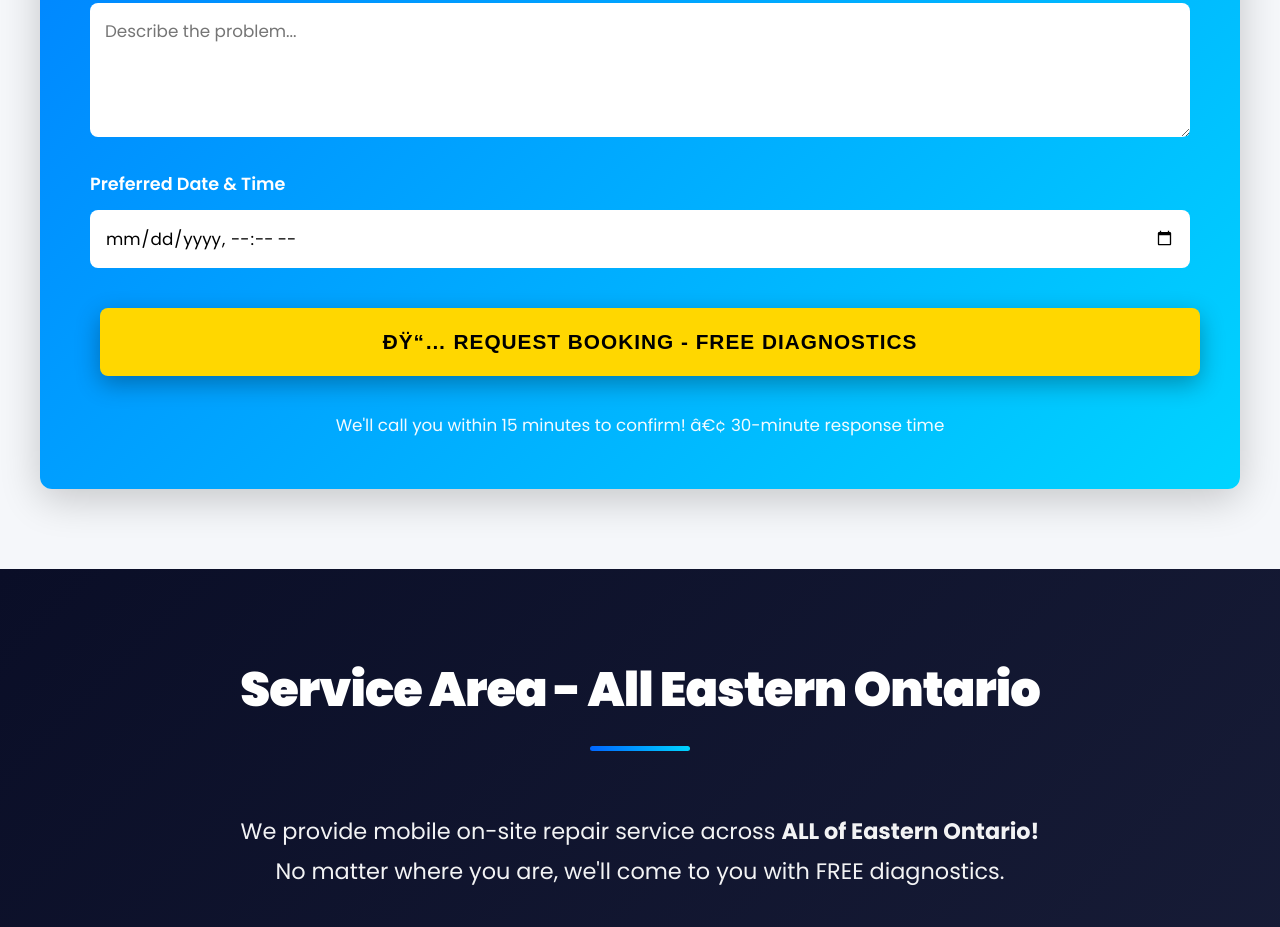
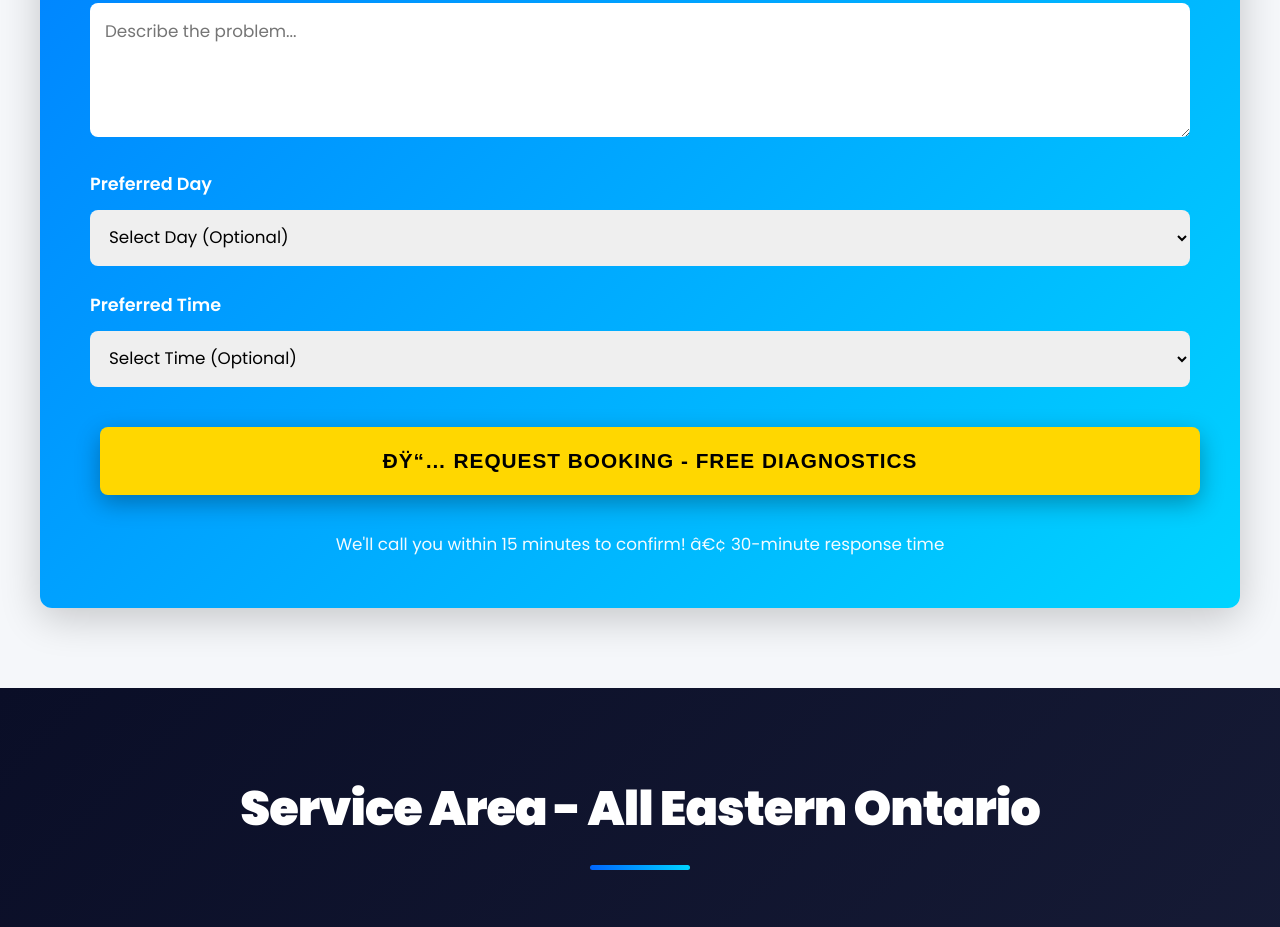
Before and after one commit to shahrozmirzallc-arch/mobilefixnearme-static, a website: page index.html in a window 1280 px wide. Shown: the part 9024-9951 px from the top of the page. Drawn offline with Linux system fonts and the light colour scheme.

Commit message:
Simplified booking form date/time selection - easy dropdown options
Co-authored-by: Mercury <mercury@cosmicstack.org>

```diff
--- a/index.html
+++ b/index.html
@@ -1691,8 +1691,25 @@
                         <textarea name="issue" rows="4" required placeholder="Describe the problem..."></textarea>
                     </div>
                     <div class="form-group">
-                        <label>Preferred Date & Time</label>
-                        <input type="datetime-local" name="datetime">
+                        <label>Preferred Day</label>
+                        <select name="preferred_day">
+                            <option value="">Select Day (Optional)</option>
+                            <option value="Today">Today (ASAP)</option>
+                            <option value="Tomorrow">Tomorrow</option>
+                            <option value="This Week">This Week</option>
+                            <option value="Next Week">Next Week</option>
+                        </select>
+                    </div>
+                    <div class="form-group">
+                        <label>Preferred Time</label>
+                        <select name="preferred_time">
+                            <option value="">Select Time (Optional)</option>
+                            <option value="Morning (8am-12pm)">Morning (8am-12pm)</option>
+                            <option value="Afternoon (12pm-5pm)">Afternoon (12pm-5pm)</option>
+                            <option value="Evening (5pm-9pm)">Evening (5pm-9pm)</option>
+                            <option value="Late Night (9pm-12am)">Late Night (9pm-12am)</option>
+                            <option value="Anytime">Anytime (24/7)</option>
+                        </select>
                     </div>
                     <div data-netlify-recaptcha="true"></div>
                     <button type="submit" class="cta-btn cta-primary" style="width: 100%;">
```
